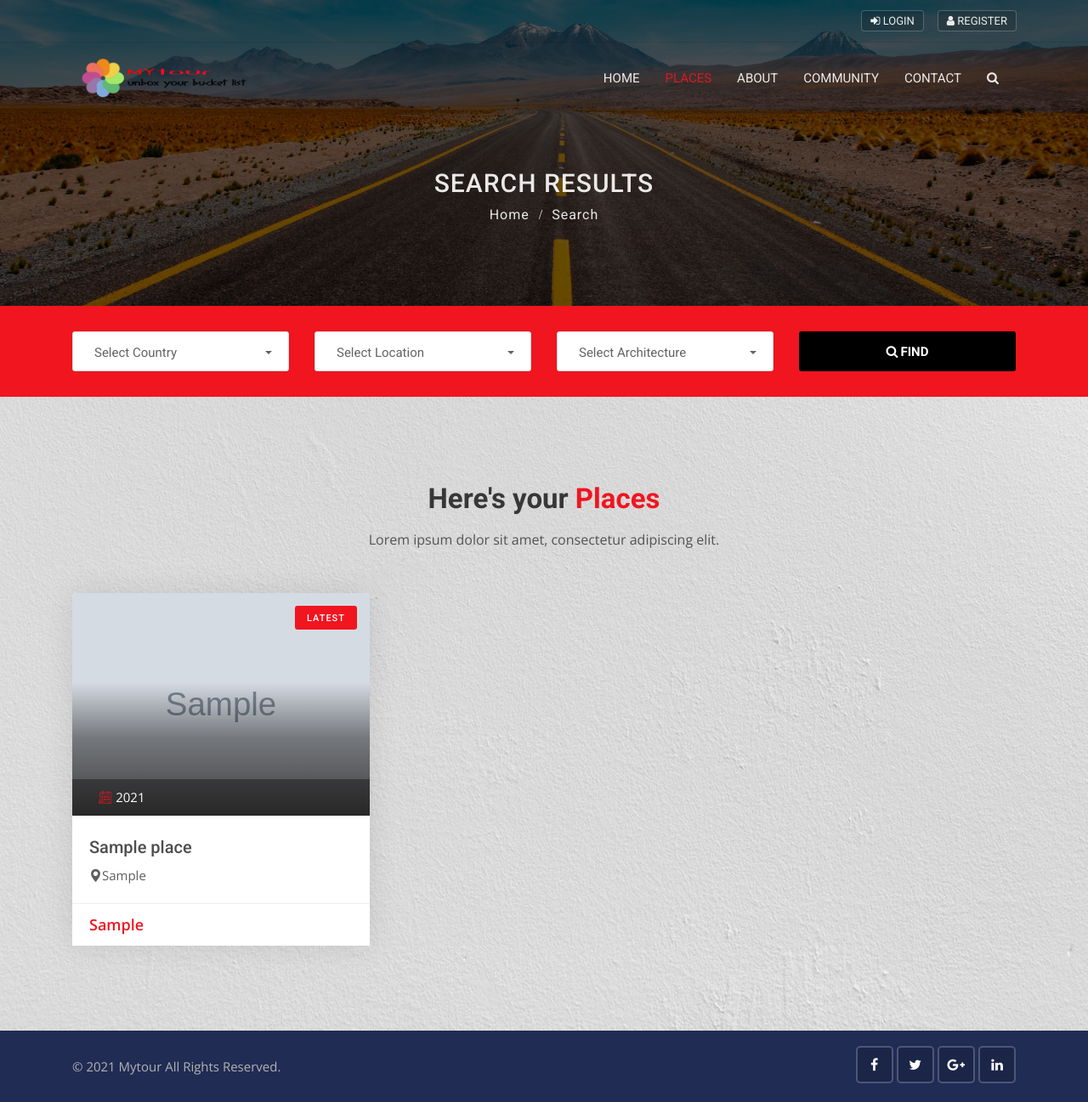
After one commit to gaushwravetu/mytour-project, a Django app: page /place/search in a window 1280 px wide. The commit adds this page. Shown: the whole page at 85% size. Run offline with Django 3.2, Linux system fonts and the light colour scheme; tables that the repository leaves empty hold one stand-in row (values such as "Sample post"); grey boxes marked "Sample" are stand-in pictures; some libraries are stand-ins or nearby versions.

Commit message:
search page setup

```diff
--- a/place/urls.py
+++ b/place/urls.py
@@ -2,5 +2,6 @@ from django.urls import path
 from . import views
 urlpatterns = [
     path('',views.place,name='place'),
-    path('<int:id>',views.place_detail,name='place_detail')
+    path('<int:id>',views.place_detail,name='place_detail'),
+    path('search',views.search, name='search'),
 ]
--- a/place/views.py
+++ b/place/views.py
@@ -4,11 +4,17 @@ from django.core.paginator import EmptyPage, PageNotAnInteger, Paginator
 # Create your views here.
 def place(request):
     places = Place.objects.order_by('-added_date')
-    paginator = Paginator(places,4)
+    paginator = Paginator(places,2)
     page = request.GET.get('page')
     paged_places = paginator.get_page(page)
+    country_search = Place.objects.values_list('country',flat=True).distinct()
+    location_search = Place.objects.values_list('location',flat=True).distinct()
+    architecture_search = Place.objects.values_list('architecture',flat=True).distinct()
     data = {
         'places': paged_places,
+        'country_search':country_search,
+        'location_search': location_search,
+        'architecture_search': architecture_search,
     }
     return render(request,'place/place.html',data)
 
@@ -19,3 +25,34 @@ def place_detail(request, id):
         'single_place': single_place,
     }
     return render(request,'place/place_detail.html',data)
+
+def search(request):
+    places = Place.objects.order_by('-added_date')
+    country_search = Place.objects.values_list('country',flat=True).distinct()
+    location_search = Place.objects.values_list('location',flat=True).distinct()
+    architecture_search = Place.objects.values_list('architecture',flat=True).distinct()
+    # search for keyword in places if not found then it will search inside description and show the results
+    if 'keyword' in request.GET:
+        keyword = request.GET['keyword']
+        if keyword:
+            places = places.filter(description__icontains=keyword)
+    if 'country' in request.GET:
+        country = request.GET['country']
+        if country:
+            places = places.filter(country__iexact=country)
+    if 'location' in request.GET:
+        location = request.GET['location']
+        if location:
+            places = places.filter(location__iexact=location)
+    if 'architecture' in request.GET:
+        architecture = request.GET['architecture']
+        if architecture:
+            places = places.filter(architecture__iexact=architecture)
+
+    data = {
+        'places': places,
+        'country_search':country_search,
+        'location_search': location_search,
+        'architecture_search': architecture_search,
+    }
+    return render(request,'place/search.html',data)
--- a/templates/base.html
+++ b/templates/base.html
@@ -52,8 +52,8 @@
 <!-- Full Page Search -->
 <div id="full-page-search">
     <button type="button" class="close">×</button>
-    <form action="https://storage.googleapis.com/theme-vessel/carhouse/index.html#" class="search-header">
-        <input type="search" value="" placeholder="type keyword(s) here. Eg: India, Spain, France" />
+    <form action="{% url 'search' %}" class="search-header">
+        <input type="search" value="" placeholder="type keyword(s) here. Eg: India, Spain, France" name='keyword'/>
         <button type="submit" class="btn btn-sm button-theme">Search</button>
     </form>
 </div>
--- a/templates/pages/home.html
+++ b/templates/pages/home.html
@@ -34,7 +34,7 @@
                 </div>
             </div>
         </div>
-        <!-- Search box 3 start -->
+        {% comment %} <!-- Search box 3 start -->
         <div class="search-box-4 sb-8">
             <form action="#" method="">
                 <div class="form-group">
@@ -68,7 +68,7 @@
                 </div>
             </form>
         </div>
-        <!-- Search box 3 end -->
+        <!-- Search box 3 end --> {% endcomment %}
         <a class="carousel-control-prev none-580" href="#carouselExampleIndicators" role="button" data-slide="prev">
             <span class="slider-mover-left" aria-hidden="true">
                 <i class="fa fa-angle-left"></i>
--- /dev/null
+++ b/templates/place/search.html
@@ -0,0 +1,144 @@
+{% extends 'base.html' %}
+{% block content %}
+{% load static %}
+
+<!-- Banner start -->
+<div class="sub-banner overview-bgi">
+    <div class="container breadcrumb-area">
+        <div class="breadcrumb-areas">
+            <h1>Search Results</h1>
+            <ul class="breadcrumbs">
+                <li><a href="{% url 'home' %}">Home</a></li>
+                <li class="active">Search</li>
+            </ul>
+        </div>
+    </div>
+</div>
+<!-- Banner end -->
+
+<!-- Search box 3 start -->
+<div class="search-box-3 sb-7 bg-active">
+    <div class="container">
+        <div class="search-area-inner">
+            <div class="search-contents">
+                <form method="GET">
+                    <div class="row">
+                        <div class="col-lg-3 col-md-6 col-sm-6 col-6">
+                            <div class="form-group">
+                                <select class="selectpicker search-fields" name="country">
+                                    <option disabled="disabled" selected="selected">Select Country</option>
+                                    {% for country in country_search %}
+                                    <option value="{{country}}">{{country}}</option>
+                                    {% endfor %}
+                                </select>
+                            </div>
+                        </div>
+                        <div class="col-lg-3 col-md-6 col-sm-6 col-6">
+                            <div class="form-group">
+                                <select class="selectpicker search-fields" name="location">
+                                    <option disabled="disabled" selected="selected">Select Location</option>
+                                    {% for location in location_search %}
+                                    <option value="{{location}}">{{location}}</option>
+                                    {% endfor %}
+                                </select>
+                            </div>
+                        </div>
+                        <div class="col-lg-3 col-md-6 col-sm-6 col-6">
+                            <div class="form-group">
+                                <select class="selectpicker search-fields" name="architecture">
+                                    <option disabled="disabled" selected="selected">Select Architecture</option>
+                                    {% for architecture in architecture_search %}
+                                    <option value="{{architecture}}">{{architecture}}</option>
+                                    {% endfor %}
+                                </select>
+                            </div>
+                        </div>
+                        <div class="col-lg-3 col-md-6 col-sm-6 col-6">
+                            <div class="form-group">
+                                <button class="btn btn-block button-theme btn-md">
+                                    <i class="fa fa-search"></i>Find
+                                </button>
+                            </div>
+                        </div>
+                    </div>
+                </form>
+            </div>
+        </div>
+    </div>
+</div>
+<!-- Search box 3 end -->
+
+<!-- Featured place start -->
+<div class="featured-car content-area">
+    <div class="container">
+        <!-- Main title -->
+        <div class="main-title">
+            <h1>Here's your <span>Places</span></h1>
+            <p>Lorem ipsum dolor sit amet, consectetur adipiscing elit.</p>
+        </div>
+        <div class="row">
+            {% for place in places %}
+            <div class="col-lg-4 col-md-6">
+                <div class="car-box">
+                    <div class="tour-thumbnail">
+                        <a href="{% url 'place_detail' place.id %}" class="tour-img">
+                            <div class="tag">Latest</div>
+                            <img class="d-block w-100" src="{{place.place_photo.url}}" alt="location-0">
+                            <div class="facilities-list clearfix">
+                                <ul>
+                                    <li>
+                                        <span><i class="flaticon-calendar-1"></i></span>{% now "Y" %}
+                                    </li>
+                                </ul>
+                            </div>
+                        </a>
+                        <div class="carbox-overlap-wrapper">
+                            <div class="overlap-box">
+                                <div class="overlap-btns-area">
+                                    <div class="car-magnify-gallery">
+                                        <a href="{{place.place_photo_1.url}}" class="overlap-btn"
+                                            data-sub-html="<h4>{{place.place_title}}</h4><p>{{place.story1}}</p>">
+                                            <i class="fa fa-expand"></i>
+                                            <img class="hidden" src="{{place.place_photo_1.url}}">
+                                        </a>
+                                        <a href="{{place.place_photo_2.url}}" class="hidden"
+                                            data-sub-html="<h4>{{place.place_title}}</h4><p>{{place.story2}}</p>">
+                                            <img class="hidden" src="{{place.place_photo_2.url}}">
+                                        </a>
+                                        <a href="{{place.place_photo_3.url}}" class="hidden"
+                                            data-sub-html="<h4>{{place.place_title}}</h4><p>{{place.story3}}</p>">
+                                            <img class="hidden" src="{{place.place_photo_3.url}}">
+                                        </a>
+                                        <a href="{{place.place_photo_4.url}}" class="hidden"
+                                            data-sub-html="<h4>{{place.place_title}}</h4><p>{{place.story4}}</p>">
+                                            <img class="hidden" src="{{place.place_photo_4.url}}">
+                                        </a>
+                                    </div>
+                                </div>
+                            </div>
+                        </div>
+                    </div>
+                    <div class="detail">
+                        <h1 class="title">
+                            <a href="{% url 'place_detail' place.id %}">{{place.place_title}}</a>
+                        </h1>
+                        <div class="location">
+                            <a href="https://www.google.com/maps/place/{{place.location}}" target="_blank">
+                                <i class="flaticon-pin"></i>{{place.location}}
+                            </a>
+                        </div>
+                    </div>
+                    <div class="footer clearfix">
+                        <div class="pull-left ratings days">
+                            <p class="cartype">{{place.one_strong_point_for_recommendations}}</p>
+                        </div>
+                    </div>
+                </div>
+            </div>
+            {% endfor %}
+        </div>
+    </div>
+</div>
+<!-- Featured place end -->
+
+{% endblock %}
```
Also changed, not shown: notes_from_project.txt (+7 -0 lines), templates/place/place.html (+76 -38 lines), mytour/static/img/avatar/photo_2021-04-18_22-32-38.jpg (added).
